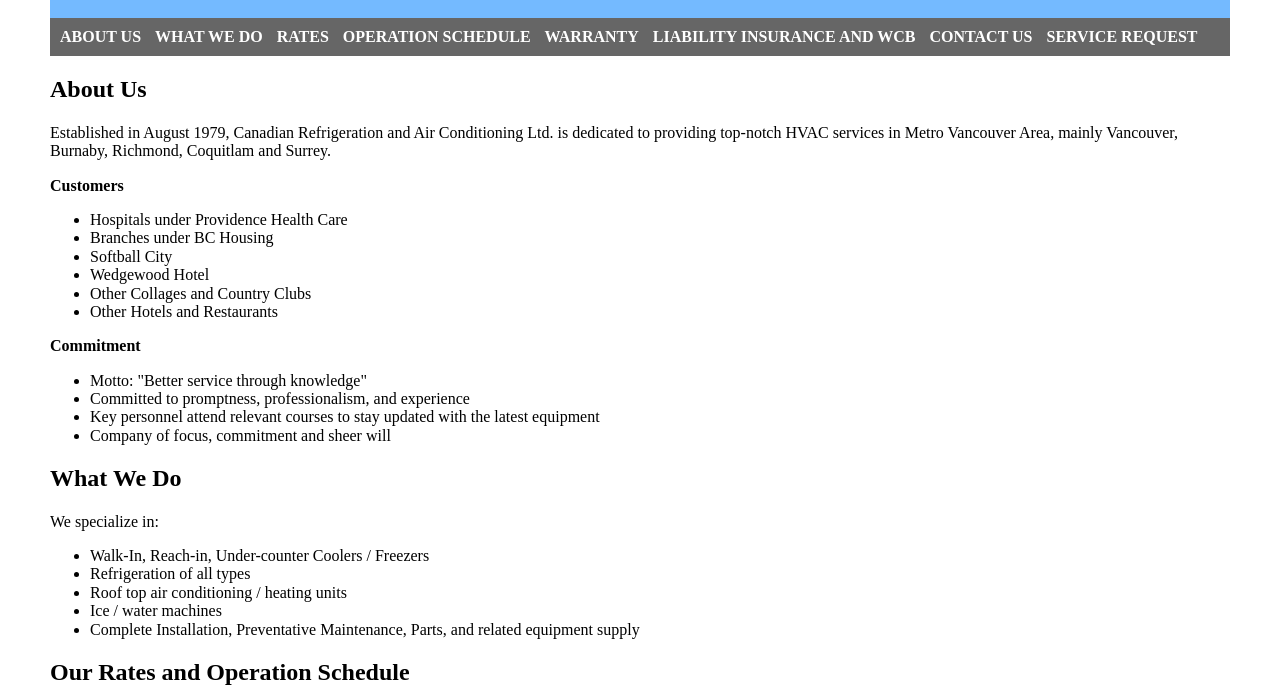
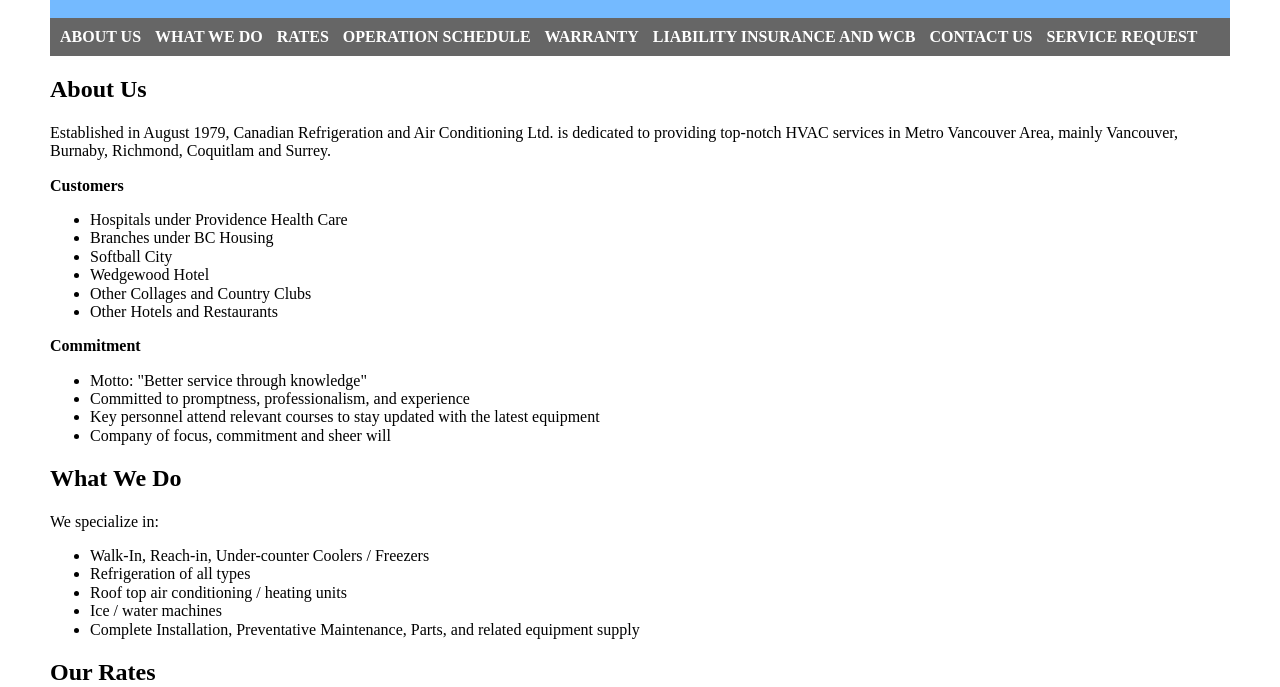
Before and after one commit to canadianrefrigeration/canadianrefrigeration.github.io, a plain HTML site: page index.html in a window 1280 px wide. Shown: the part 114-801 px from the top of the page. Drawn offline with nearby package versions, Linux system fonts and the light colour scheme.

Commit message:
modified:   index.html

```diff
--- a/index.html
+++ b/index.html
@@ -68,7 +68,7 @@
         </ul>
     </section>
     <section id="rates">
-        <h2>Our Rates and Operation Schedule</h2>
+        <h2>Our Rates</h2>
         <p>We offer:</p>
         <ul>
             <li>Competitive labor charge out rate: $120.00 an hour for regular time</li>
```
